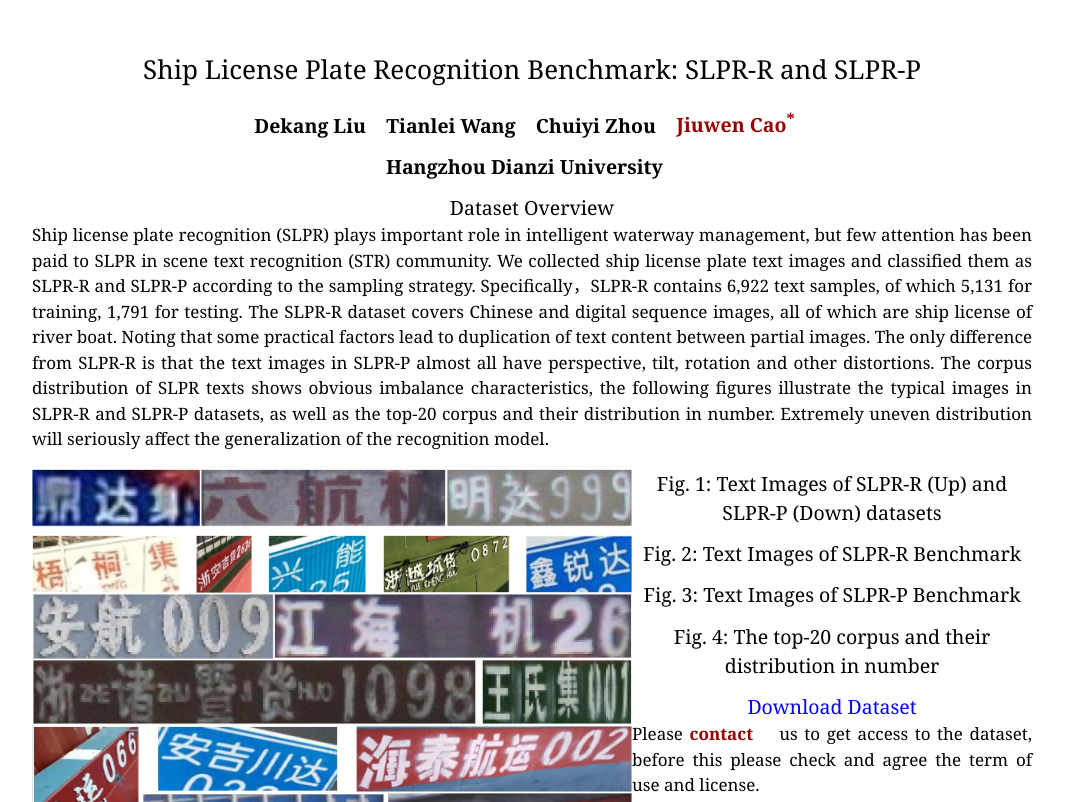
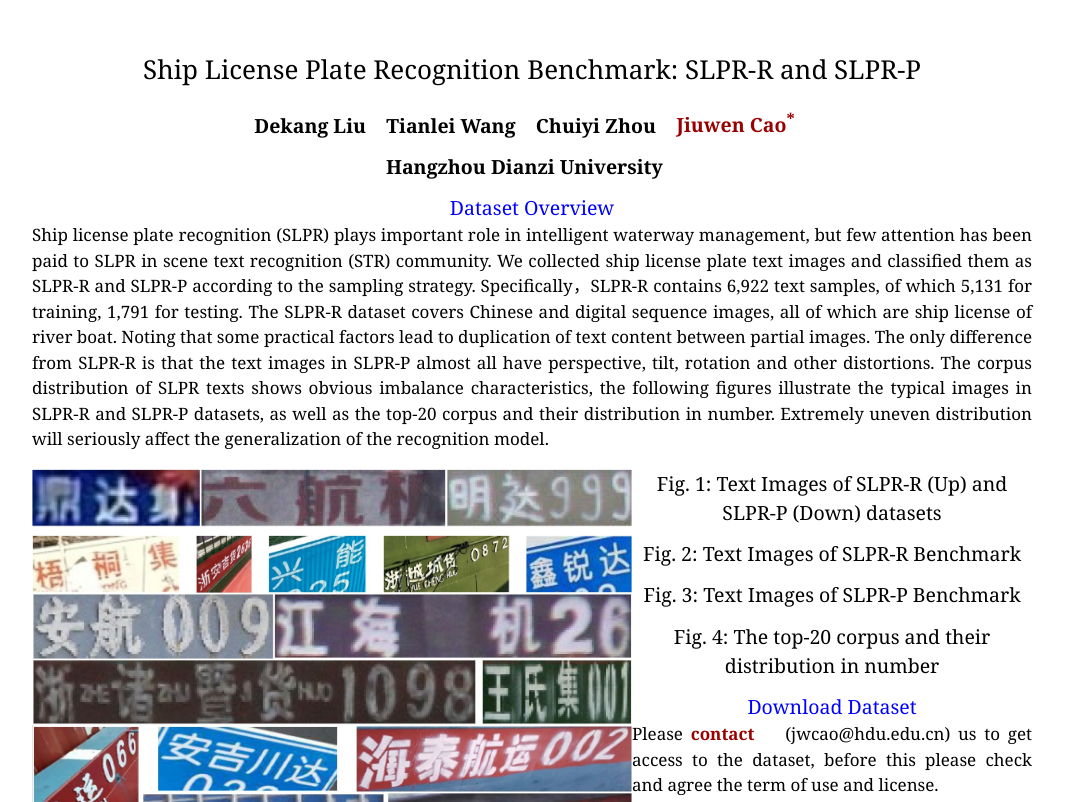
Before and after one commit to ML-HDU/CAAC, a plain HTML site: page index.html in a window 1280 px wide. Shown: the top 802 px of the page, without its empty margins (108-1173 px from the left). Drawn offline with Linux system fonts and the light colour scheme.

Commit message:
Update index.html

```diff
--- a/index.html
+++ b/index.html
@@ -56,7 +56,11 @@ BODY {
 </center>
 <h2></h2>
 
-<h2 align="center" margin-top="24px">Dataset Overview</h2>
+<h2 align="center" margin-top="24px">
+	<font color="blue">Dataset Overview</font>
+</h2>
+
+
 <div style="font-size:14px"><p align="justify">
 	Ship license plate recognition (SLPR) plays important role in intelligent waterway management, but few attention has been paid to SLPR
 	in scene text recognition (STR) community. We collected ship license plate text images and classified them as SLPR-R and SLPR-P according
@@ -70,22 +74,27 @@ BODY {
 </p></div>
 
 <center><img src="imgs/SLPR_images_1.jpg" width="60%"></center>
+
 <h2 align="center" margin-top="18px">Fig. 1: Text Images of SLPR-R (Up) and SLPR-P (Down) datasets</h2>
 
 <center><img src="imgs/SLPR_images_2.jpg" width="60%"></center>
+
 <h2 align="center" margin-top="18px">Fig. 2: Text Images of SLPR-R Benchmark</h2>
 
 <center><img src="imgs/SLPR_images_3.jpg" width="60%"></center>
+
 <h2 align="center" margin-top="18px">Fig. 3: Text Images of SLPR-P Benchmark</h2>
 
 <center><img src="imgs/corpus_distribution.jpg" width="60%"></center>
+
 <h2 align="center" margin-top="18px">Fig. 4: The top-20 corpus and their distribution in number</h2>
 
 <h2 align="center" margin-top="24px">
 	<font color="blue">Download Dataset</font>
 </h2>
+
 <div style="font-size:14px"><p align="justify">
-	Please <a href="jwcao@hdu.edu.cn">contact</a>&nbsp;&nbsp;&nbsp; us to get access to the dataset,
+	Please <a href="jwcao@hdu.edu.cn">contact</a>&nbsp;&nbsp;&nbsp; (jwcao@hdu.edu.cn) us to get access to the dataset,
 	before this please check and agree the term of use and license.
 </p></div>
 
```
